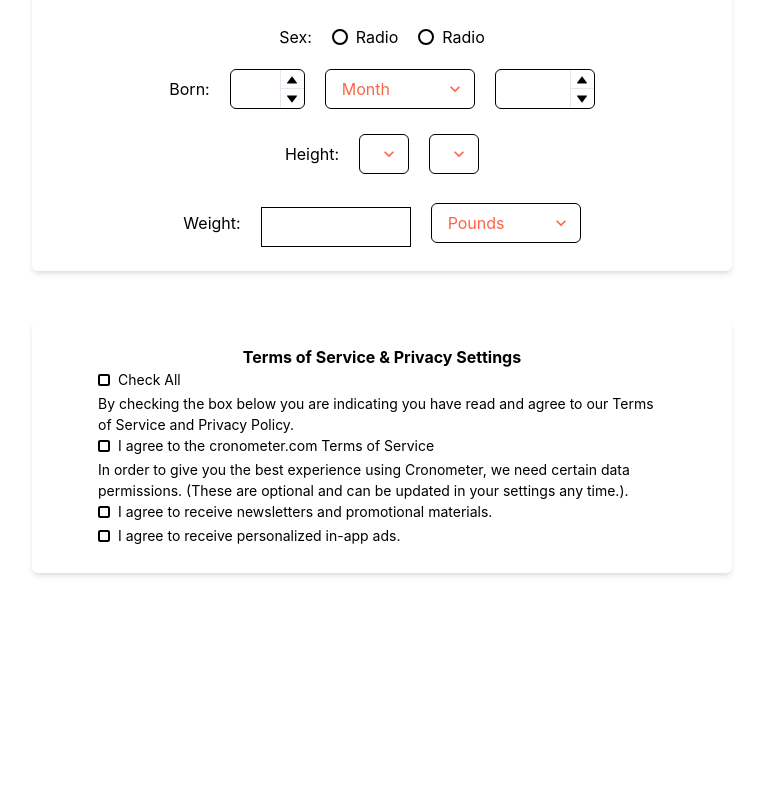
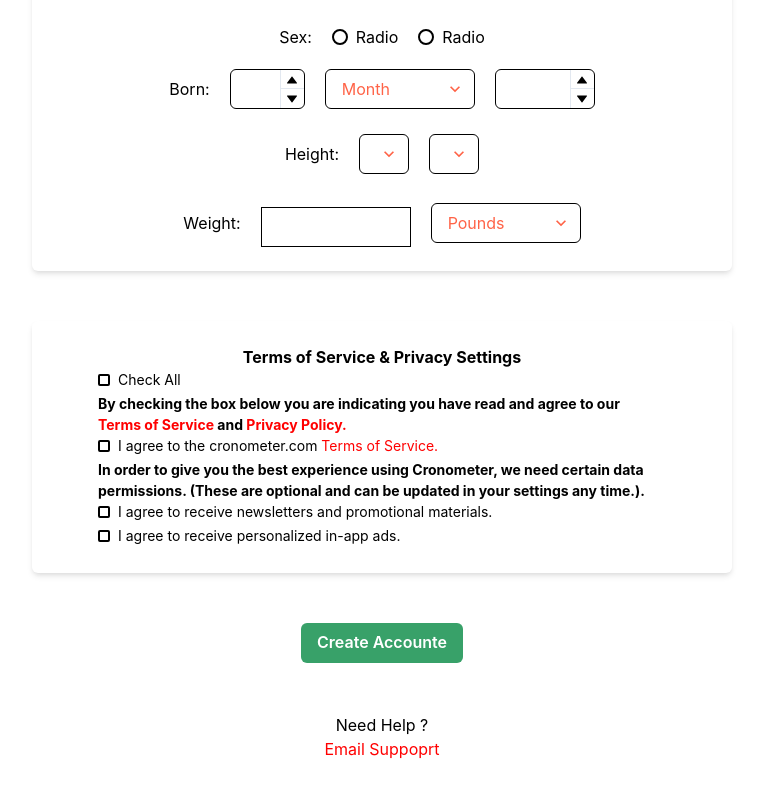
Before and after one commit to HARSHAL-AP/selfish-desire-8154, a React (Create React App) app in the folder my-app/: page /signup in a window 1280 px wide. Shown: the part 527-1324 px from the top of the page, without its empty margins (258-1021 px from the left). Before the commit the page ends 1300 px from the top, so only its background shows below. Built offline with nearby package versions, Linux system fonts and the light colour scheme.

Commit message:
signup page done

```diff
--- a/my-app/src/pages/signup.jsx
+++ b/my-app/src/pages/signup.jsx
@@ -21,9 +21,9 @@ import {
   NumberIncrementStepper,
   NumberDecrementStepper,
   Checkbox,
-  CheckboxGroup,
+  CheckboxGroup,Link
 } from "@chakra-ui/react";
-import { Link } from "react-router-dom";
+
 
 function Signup() {
   return (
@@ -305,14 +305,14 @@ function Signup() {
             <Checkbox color="black" border="black" size='sm'>
               Check All
             </Checkbox>
-            <Text color="black" fontSize="14px">
+            <Text color="black" fontSize="14px" fontWeight="bold">
               By checking the box below you are indicating you have read and
-              agree to our <Link color="red">Terms of Service</Link>  and  <Link>Privacy Policy.</Link>
+              agree to our <Link color="red">Terms of Service</Link>  and  <Link color="red">Privacy Policy.</Link>
             </Text>
             <Checkbox color="black" border="black" size='sm'>
-              I agree to the cronometer.com Terms of Service
+              I agree to the cronometer.com <Link color="red">Terms of Service.</Link>
             </Checkbox>
-            <Text color="black" fontSize="14px">
+            <Text color="black" fontSize="14px" fontWeight="bold">
               In order to give you the best experience using Cronometer, we need
               certain data permissions. (These are optional and can be updated
               in your settings any time.).
@@ -324,7 +324,12 @@ function Signup() {
               I agree to receive personalized in-app ads.
             </Checkbox>
           </Container>
+
         </Container>
+        <Button maxW="500px" colorScheme='green' mt="50px" >Create Accounte</Button>
+
+        <Text color="black" mt="50px">Need Help ?</Text>
+        <Text color="red" >Email Suppoprt</Text>
       </Container>
     </div>
   );
```
